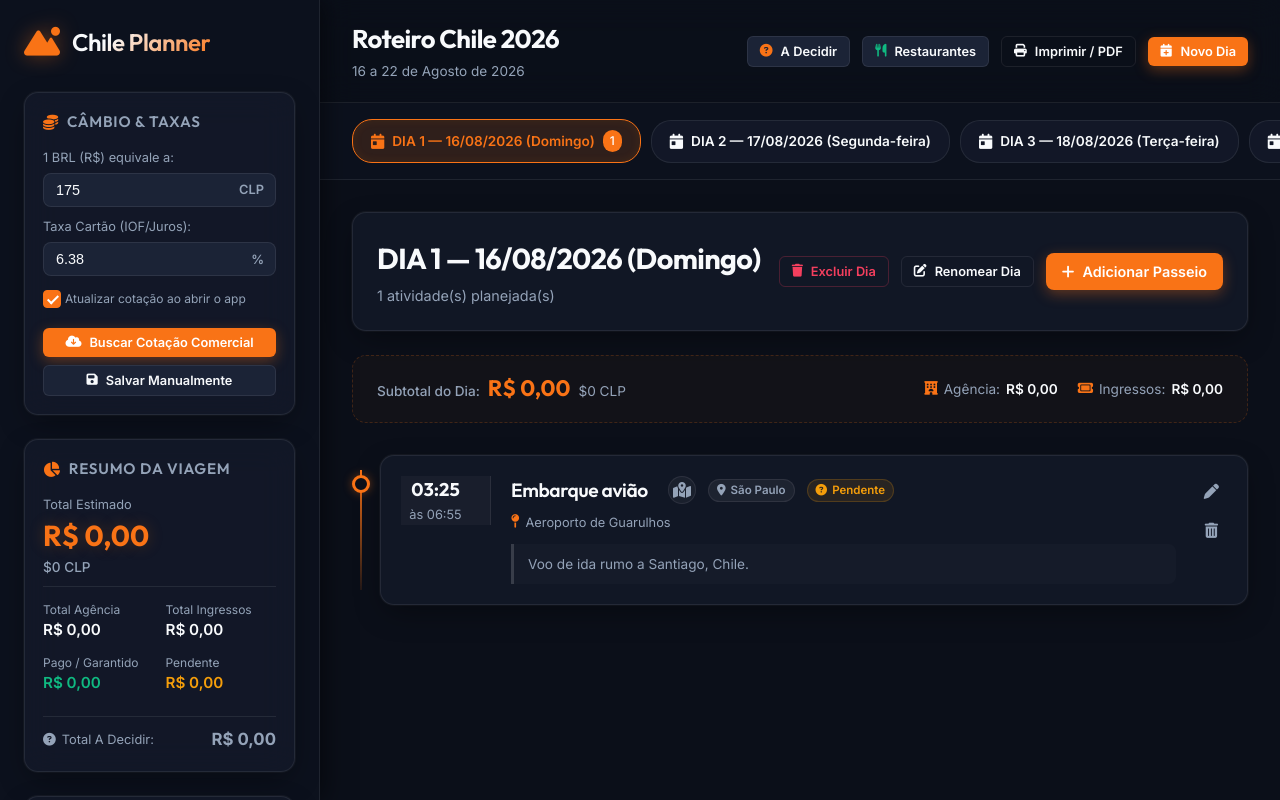
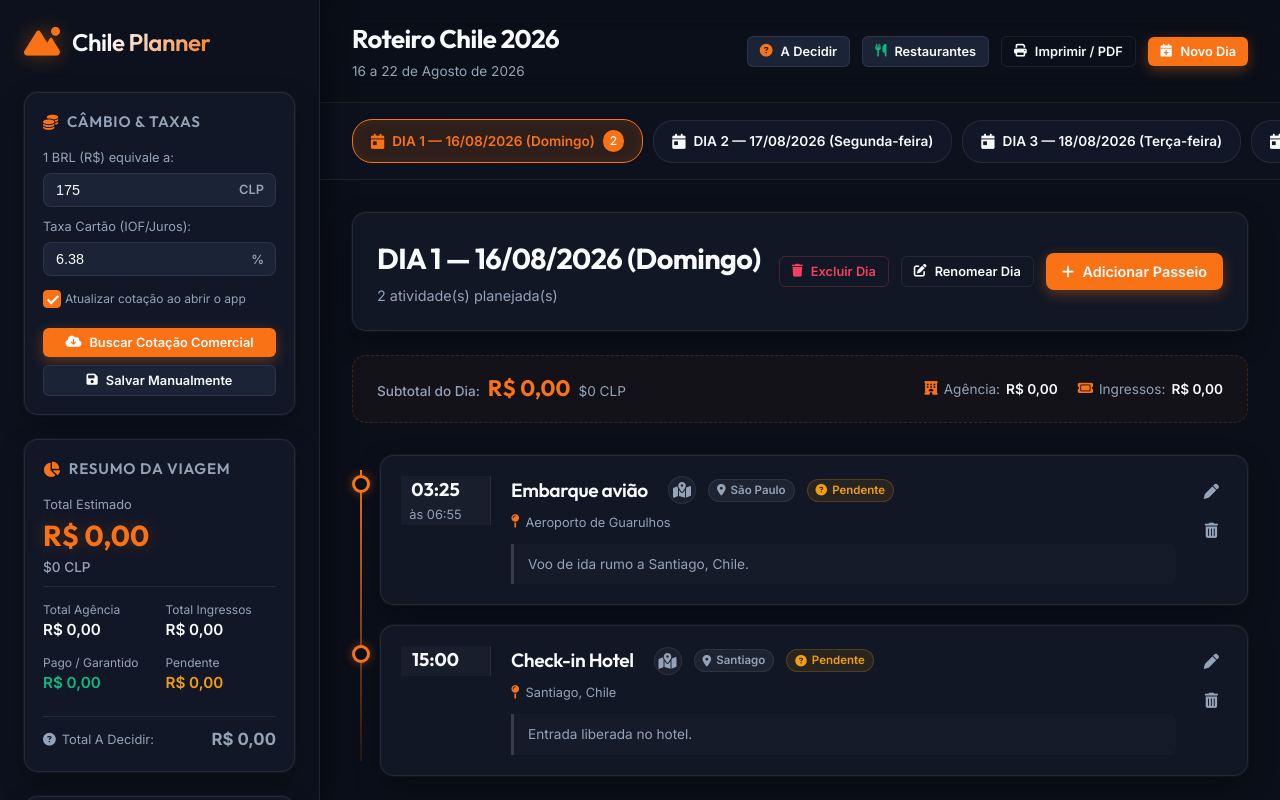
Before and after one commit to JhonyWill1108/chile-travel-planner, a plain HTML site: page index.html in a window 1280 px wide. Drawn offline with Linux system fonts and the light colour scheme; no server answers.

Commit message:
feat: pre-populate hotel check-in on Day 1 and check-out on Day 7

```diff
--- a/app.js
+++ b/app.js
@@ -26,6 +26,18 @@ const defaultDays = [
                 ticketCost: 0, ticketInstallments: 1, ticketCardInterest: false,
                 linkMaps: "", linkInstagram: "", link: "", contact: "", paymentStatus: "pending",
                 notes: "Voo de ida rumo a Santiago, Chile."
+            },
+            {
+                id: "act-hotel-checkin",
+                title: "Check-in Hotel",
+                city: "Santiago",
+                address: "Santiago, Chile",
+                startTime: "15:00",
+                endTime: "",
+                agencyCost: 0, agencyInstallments: 1, agencyCardInterest: false, hasGuide: false,
+                ticketCost: 0, ticketInstallments: 1, ticketCardInterest: false,
+                linkMaps: "https://maps.app.goo.gl/pf9QeSmvkZavWqNr7", linkInstagram: "", link: "", contact: "", paymentStatus: "pending",
+                notes: "Entrada liberada no hotel."
             }
         ]
     },
@@ -38,6 +50,18 @@ const defaultDays = [
         id: "day-7",
         dateLabel: "DIA 7 — 22/08/2026 (Sábado)",
         activities: [
+            {
+                id: "act-hotel-checkout",
+                title: "Check-out Hotel",
+                city: "Santiago",
+                address: "Santiago, Chile",
+                startTime: "12:00",
+                endTime: "",
+                agencyCost: 0, agencyInstallments: 1, agencyCardInterest: false, hasGuide: false,
+                ticketCost: 0, ticketInstallments: 1, ticketCardInterest: false,
+                linkMaps: "https://maps.app.goo.gl/pf9QeSmvkZavWqNr7", linkInstagram: "", link: "", contact: "", paymentStatus: "pending",
+                notes: "Saída do hotel e deslocamento para o aeroporto."
+            },
             {
                 id: "act-flight-return",
                 title: "Embarque Chile",
@@ -392,7 +416,7 @@ function saveState() {
 
 function loadState() {
     const DB_VERSION_KEY = 'chile_planner_db_version';
-    const CURRENT_VERSION = 'v13_auto_exchange'; // Força migração de BD para incluir novos restaurantes e tipo de comida
+    const CURRENT_VERSION = 'v14_hotel'; // Força migração de BD para incluir novos restaurantes e tipo de comida
 
     if (localStorage.getItem(DB_VERSION_KEY) !== CURRENT_VERSION) {
         localStorage.clear();
--- a/index.html
+++ b/index.html
@@ -553,6 +553,6 @@
     <div class="sidebar-overlay"></div>
 
     <!-- Custom JS -->
-    <script src="app.js?v=13"></script>
+    <script src="app.js?v=14"></script>
 </body>
 </html>
```
